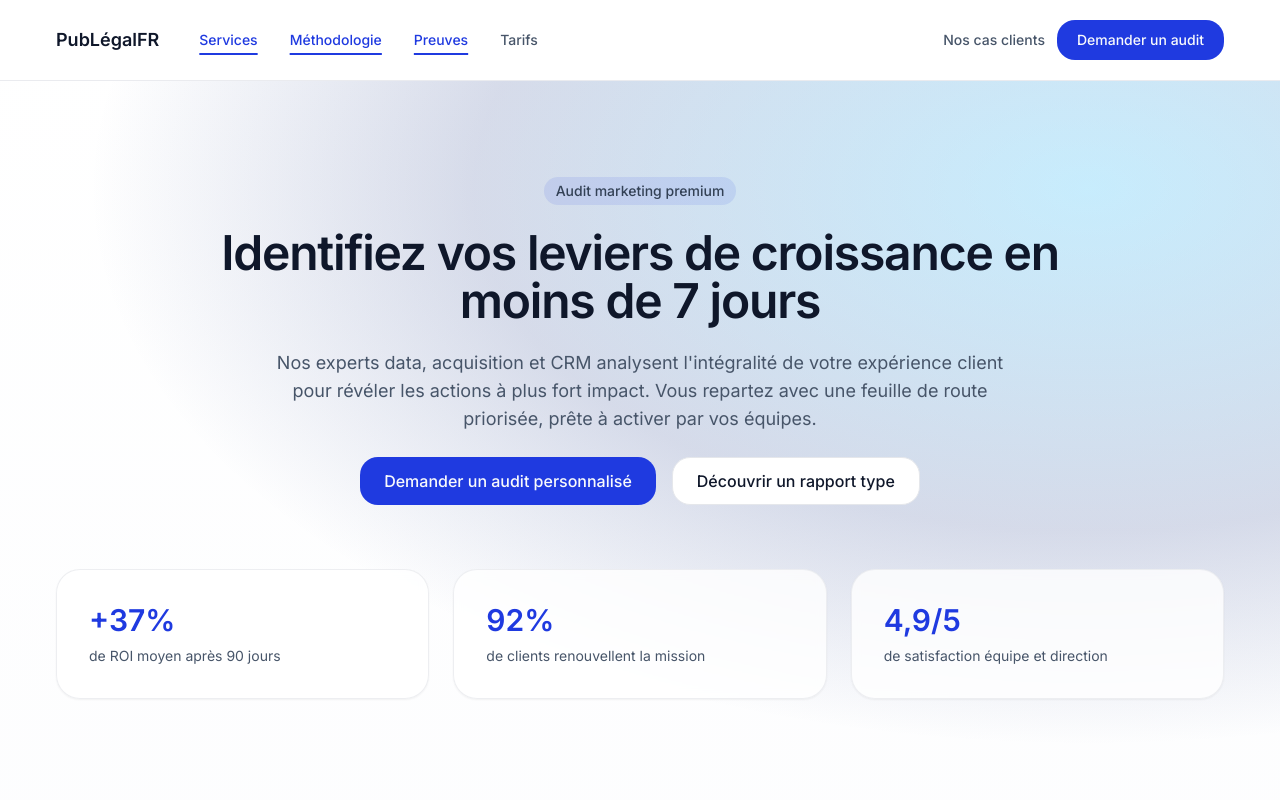
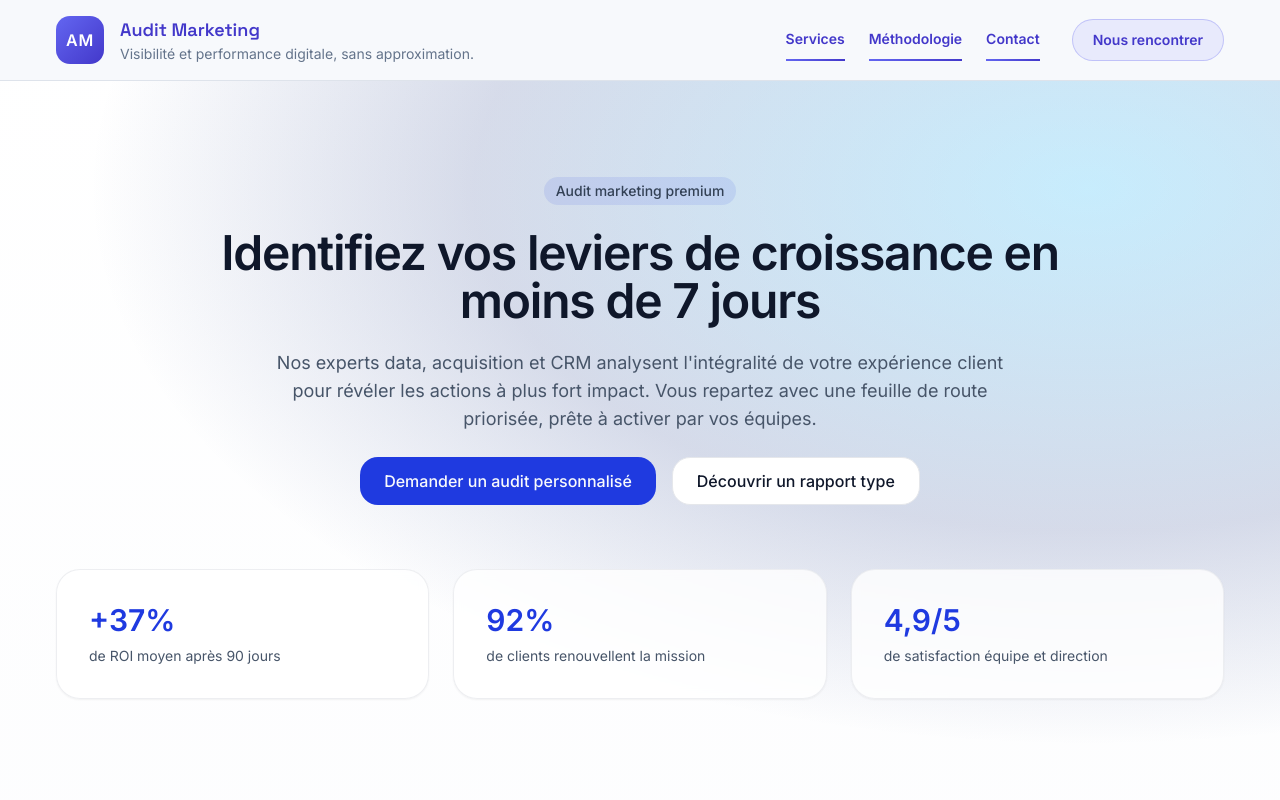
Before and after one commit to TechHumain/Projet_Site_Marketing, a Next.js app in the folder frontend/: page / in a window 1280 px wide. Shown: the top 800 px of the page. Built offline with nearby package versions, Linux system fonts and the light colour scheme.

Commit message:
feat: align navbar with marketing branding

```diff
--- a/frontend/app/globals.css
+++ b/frontend/app/globals.css
@@ -3,6 +3,14 @@
 @tailwind utilities;
 
 @layer base {
+  :root {
+    --brand-primary: #6366f1;
+    --brand-primary-dark: #4338ca;
+    --header-surface: rgba(246, 248, 252, 0.85);
+    --header-border: rgba(148, 163, 184, 0.25);
+    --header-blur: 16px;
+  }
+
   *,
   *::before,
   *::after {
@@ -68,6 +76,58 @@
   }
 }
 
+@layer components {
+  .glass-nav {
+    background-color: var(--header-surface);
+    backdrop-filter: blur(var(--header-blur));
+    border-bottom: 1px solid var(--header-border);
+  }
+
+  .brand-logo {
+    @apply grid h-12 w-12 place-items-center rounded-[14px] font-semibold tracking-[0.05em] text-white;
+  }
+
+  .nav-underline {
+    @apply relative inline-flex items-center text-sm font-semibold text-slate-600 transition-colors duration-200;
+    padding-bottom: 0.35rem;
+  }
+
+  .nav-underline::after {
+    content: "";
+    position: absolute;
+    inset: auto 0 -0.45rem;
+    height: 2px;
+    background-image: linear-gradient(135deg, var(--brand-primary), var(--brand-primary-dark));
+    transform: scaleX(0);
+    transform-origin: left;
+    transition: transform 220ms ease;
+  }
+
+  .nav-underline:hover,
+  .nav-underline:focus-visible {
+    @apply text-brand-dark;
+  }
+
+  .nav-underline:hover::after,
+  .nav-underline:focus-visible::after,
+  .nav-underline-active::after {
+    transform: scaleX(1);
+  }
+
+  .nav-underline-active {
+    @apply text-brand-dark;
+  }
+
+  .btn-meet {
+    @apply inline-flex items-center rounded-full border border-brand/30 bg-brand/10 px-5 py-2.5 text-sm font-semibold text-brand-dark transition-colors duration-200 focus-visible:outline-none;
+  }
+
+  .btn-meet:hover,
+  .btn-meet:focus-visible {
+    @apply bg-brand/20;
+  }
+}
+
 @layer utilities {
   .shadow-soft {
     @apply shadow-md;
--- a/frontend/app/layout.tsx
+++ b/frontend/app/layout.tsx
@@ -1,6 +1,6 @@
 import type { Metadata } from "next";
 import type { ReactNode } from "react";
-import { Inter } from "next/font/google";
+import { Inter, Space_Grotesk } from "next/font/google";
 import Link from "next/link";
 
 import { cn } from "../lib/utils";
@@ -9,6 +9,7 @@ import { Button } from "../components/ui/button";
 import "./globals.css";
 
 const inter = Inter({ subsets: ["latin"], weight: ["400", "500", "600", "700"] });
+const spaceGrotesk = Space_Grotesk({ subsets: ["latin"], weight: ["500", "600", "700"], variable: "--font-heading" });
 
 export const metadata: Metadata = {
   title: "PubLégalFR – Audit marketing premium",
@@ -21,7 +22,7 @@ export default function RootLayout({
 }: Readonly<{ children: ReactNode }>) {
   return (
     <html lang="fr" className="h-full bg-white">
-      <body className={cn(inter.className, "min-h-screen bg-section-fade text-text antialiased")}>
+      <body className={cn(inter.className, spaceGrotesk.variable, "min-h-screen bg-section-fade text-text antialiased")}>
         <div className="flex min-h-screen flex-col">
           <Navbar />
           <main className="flex-1">{children}</main>
--- a/frontend/components/ui/navbar.tsx
+++ b/frontend/components/ui/navbar.tsx
@@ -3,67 +3,61 @@
 import Link from "next/link";
 import { usePathname } from "next/navigation";
 
-import { Button } from "./button";
 import { cn } from "../../lib/utils";
 
 const navLinks = [
   { href: "/#services", label: "Services" },
   { href: "/#methodologie", label: "Méthodologie" },
-  { href: "/#preuves", label: "Preuves" },
-  { href: "/tarifs", label: "Tarifs" },
+  { href: "/#contact", label: "Contact" },
 ];
 
 export function Navbar() {
   const pathname = usePathname();
 
   return (
-    <header className="sticky top-0 z-40 border-b border-border/80 bg-white/80 backdrop-blur">
-      <div className="container flex h-20 items-center justify-between gap-4">
-        <div className="flex items-center gap-10">
+    <header className="glass-nav sticky top-0 z-40">
+      <div className="container flex h-20 items-center justify-between gap-6">
         <Link
-            href="/"
-            className="text-lg font-semibold text-text focus-visible:outline-none"
-            aria-label="PubLégalFR"
+          href="/#top"
+          className="flex items-center gap-4 text-left focus-visible:outline-none"
+          aria-label="Retour à l'accueil"
         >
-            PubLégalFR
+          <span className="brand-logo bg-brand-gradient text-base" aria-hidden="true">
+            AM
+          </span>
+          <div className="leading-tight">
+            <span className="block font-heading text-lg font-semibold text-brand-dark">Audit Marketing</span>
+            <span className="block text-sm text-slate-500">
+              Visibilité et performance digitale, sans approximation.
+            </span>
+          </div>
         </Link>
-          <nav className="hidden items-center gap-8 text-sm font-medium text-slate-600 sm:flex">
+        <nav className="hidden items-center gap-8 sm:flex" aria-label="Navigation principale">
+          <ul className="flex items-center gap-6">
             {navLinks.map((link) => {
               const isSamePageLink = link.href.includes("#");
               const isActive = isSamePageLink ? pathname === "/" : pathname.startsWith(link.href);
 
               return (
+                <li key={link.href}>
                   <Link
-                  key={link.href}
                     href={link.href}
-                  className={cn(
-                    "transition-colors focus-visible:outline-none",
-                    isActive
-                      ? "text-primary underline decoration-2 underline-offset-8"
-                      : "hover:text-primary",
-                  )}
+                    className={cn("nav-underline focus-visible:outline-none", isActive && "nav-underline-active")}
                     aria-current={isActive ? "page" : undefined}
                   >
                     {link.label}
                   </Link>
+                </li>
               );
             })}
+          </ul>
+          <Link href="/#contact" className="btn-meet">
+            Nous rencontrer
+          </Link>
         </nav>
-        </div>
-        <div className="flex items-center gap-3">
-          <Link
-            href="/historique"
-            className="text-sm font-medium text-slate-600 transition-colors focus-visible:outline-none hover:text-primary"
-          >
-            Nos cas clients
+        <Link href="/#contact" className="btn-meet sm:hidden">
+          Nous rencontrer
         </Link>
-          <Button href="/analyser" size="md" className="hidden sm:inline-flex">
-            Demander un audit
-          </Button>
-          <Button href="/analyser" size="md" className="sm:hidden">
-            Audit express
-          </Button>
-        </div>
       </div>
     </header>
   );
--- a/frontend/tailwind.config.js
+++ b/frontend/tailwind.config.js
@@ -24,10 +24,17 @@ module.exports = {
           DEFAULT: "#38BDF8",
           foreground: "#0B1120",
         },
+        brand: {
+          DEFAULT: "#6366F1",
+          dark: "#4338CA",
+        },
         muted: "#F5F7FB",
         card: "#FFFFFF",
         border: "#E5E7EB",
         text: "#0F172A",
+      },
+      fontFamily: {
+        heading: ["var(--font-heading)", "Space Grotesk", "Inter", "system-ui", "sans-serif"],
       },
       borderRadius: {
         lg: "18px",
@@ -40,6 +47,7 @@ module.exports = {
         "hero-radial":
           "radial-gradient(120% 120% at 85% 15%, rgba(56, 189, 248, 0.28) 0%, rgba(30, 58, 138, 0.18) 40%, transparent 65%)",
         "section-fade": "linear-gradient(180deg, #FFFFFF 0%, #F5F7FB 100%)",
+        "brand-gradient": "linear-gradient(135deg, #6366F1 0%, #4338CA 100%)",
       },
     },
   },
```
Lines whose indentation alone changed are shown as unchanged.
